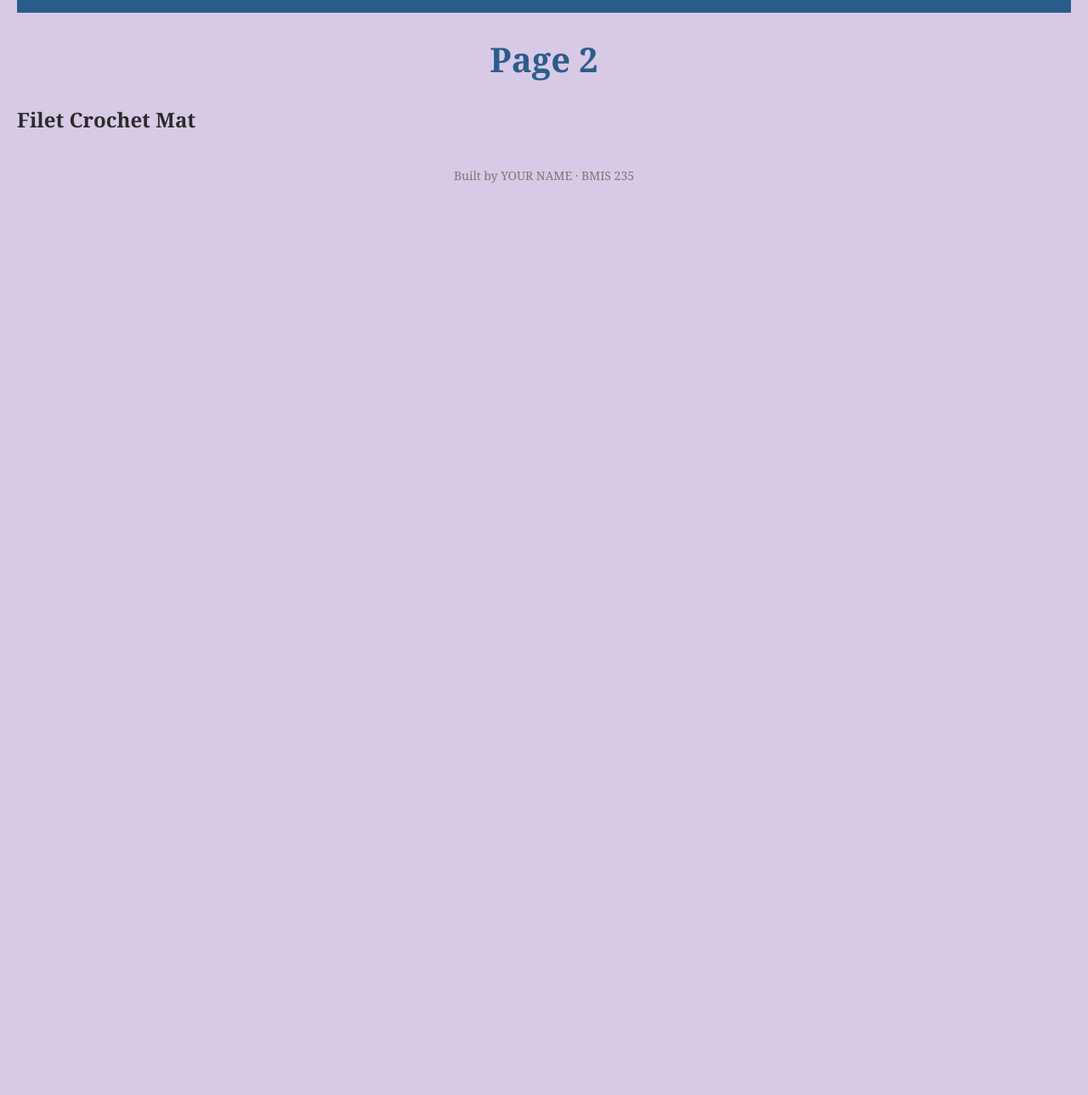
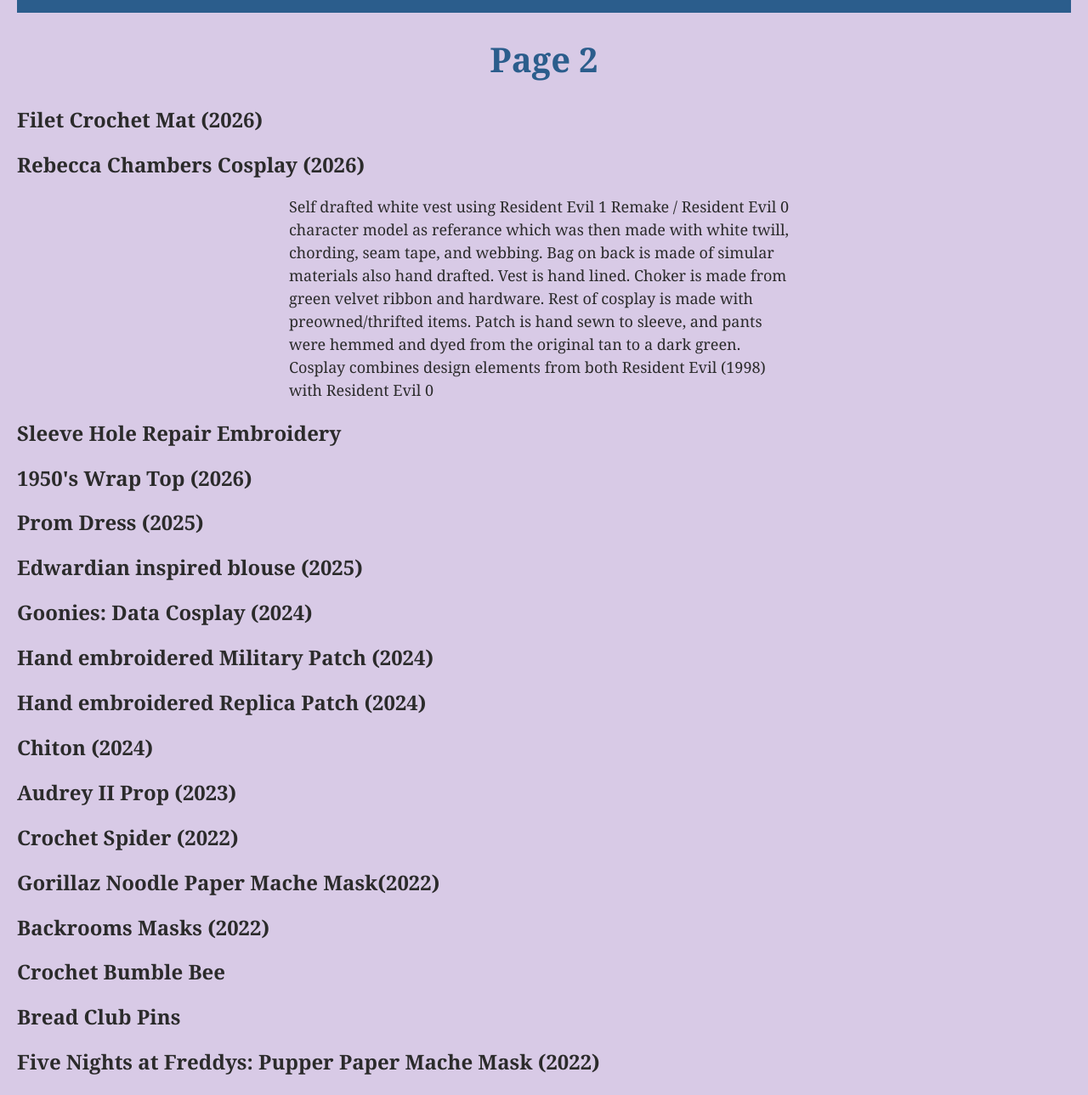
Before and after one commit to solikhtml/bmis235-html-3, a plain HTML site: page page2.html in a window 1280 px wide. Shown: the part 71-1360 px from the top of the page at 85% size. Before the commit the page ends 800 px from the top, so only its background shows below. Drawn offline with Linux system fonts and the light colour scheme.

Commit message:
Update page2.html

```diff
--- a/page2.html
+++ b/page2.html
@@ -29,9 +29,41 @@
 </nav>
 
 <h1>Page 2</h1>
-<h2>Filet Crochet Mat</h2>
+<h2>Filet Crochet Mat (2026)</h2>
   <p></p>
-<h2></h2>
+
+<h2>Rebecca Chambers Cosplay (2026)</h2>
+<p>Self drafted white vest using Resident Evil 1 Remake / Resident Evil 0 character model as referance which was then made with white twill, chording, seam tape, and webbing. Bag on back is made of simular materials also hand drafted. Vest is hand lined. Choker is made from green velvet ribbon and hardware. Rest of cosplay is made with preowned/thrifted items. Patch is hand sewn to sleeve, and pants were hemmed and dyed from the original tan to a dark green. Cosplay combines design elements from both Resident Evil (1998) with Resident Evil 0 </p>
+
+  <h2>Sleeve Hole Repair Embroidery<h2>
+
+  <h2>1950's Wrap Top (2026)</h2>
+
+  <h2>Prom Dress (2025)</h2>
+
+  <h2>Edwardian inspired blouse (2025)</h2>
+
+  <h2>Goonies: Data Cosplay (2024)</h2>
+
+  <h2>Hand embroidered Military Patch (2024)</h2>
+
+  <h2>Hand embroidered Replica Patch (2024)</h2>
+
+  <h2>Chiton (2024)</h2>
+
+  <h2>Audrey II Prop (2023)</h2>
+
+  <h2>Crochet Spider (2022)</h2>
+
+  <h2>Gorillaz Noodle Paper Mache Mask(2022)</h2>
+
+  <h2>Backrooms Masks (2022)</h2>
+
+  <h2>Crochet Bumble Bee</h2>
+
+  <h2>Bread Club Pins</h2>
+
+  <h2>Five Nights at Freddys: Pupper Paper Mache Mask (2022)</h2>
 <!-- Footer: fill in your name -->
 <footer>Built by YOUR NAME &middot; BMIS 235</footer>
 
```
